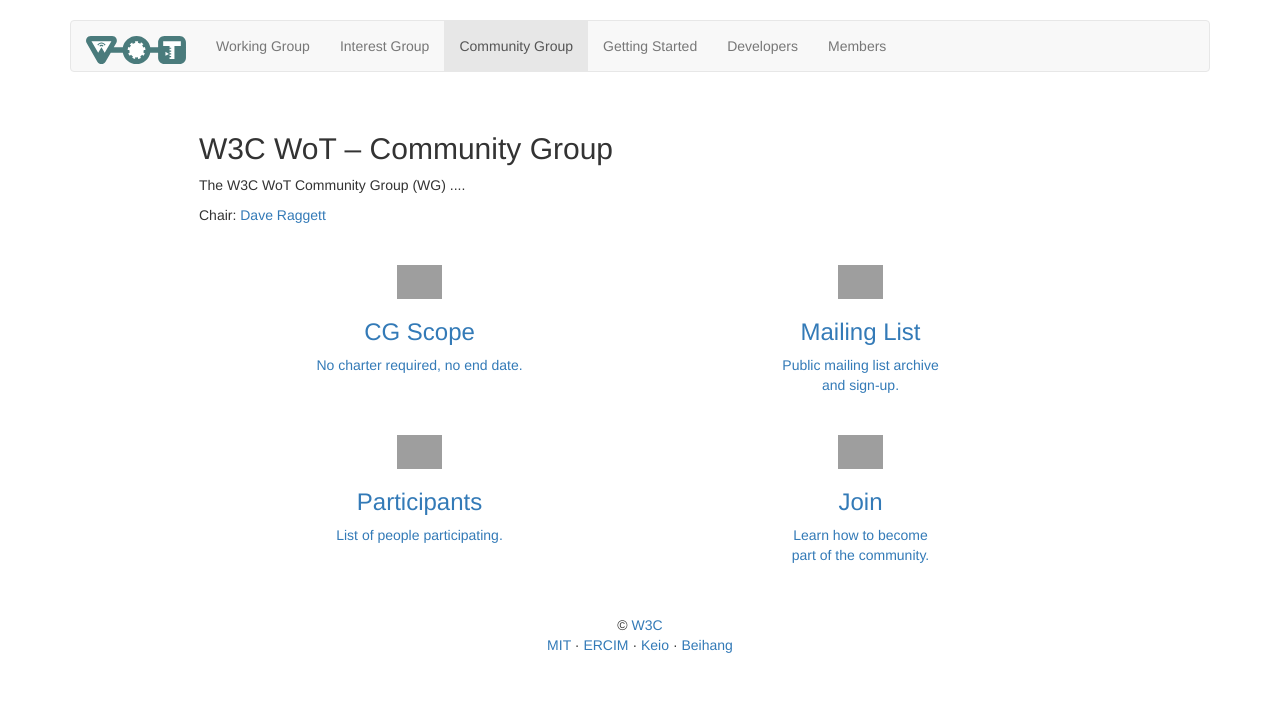
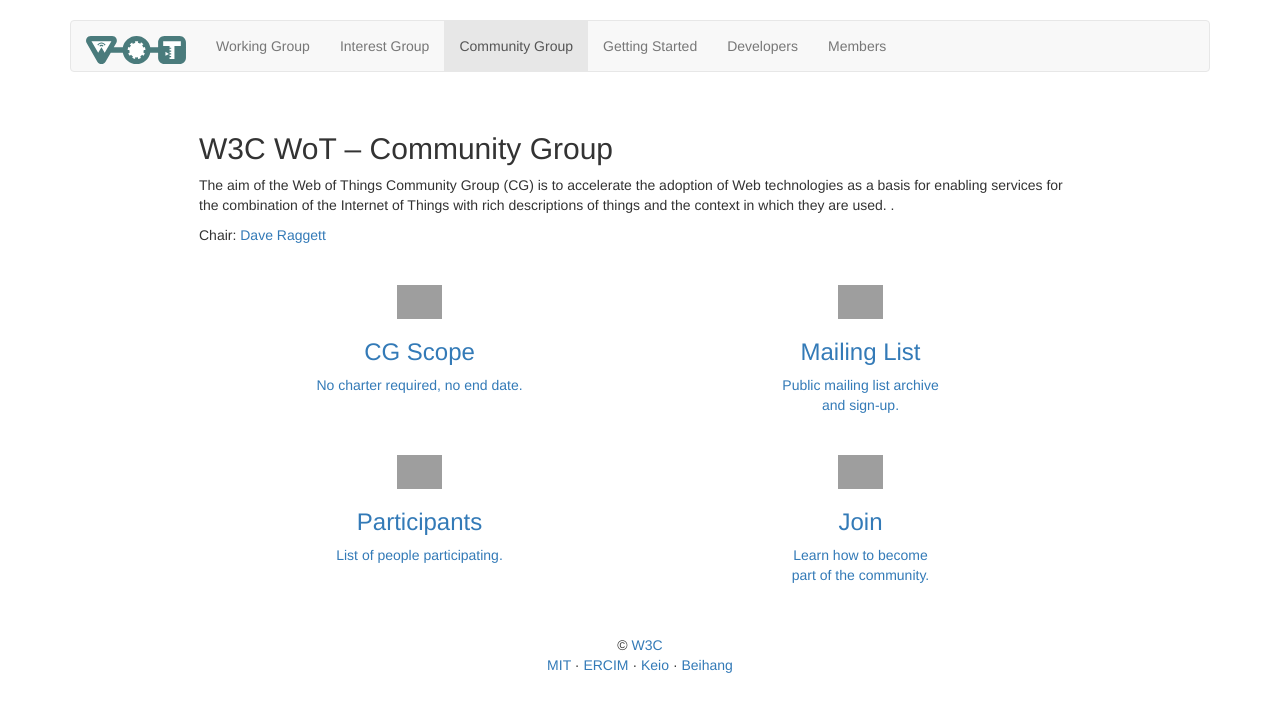
Before and after one commit to danielpeintner/wot-pages, a Jekyll site: the page built from cg/index.html, in a window 1280 px wide, cut to the strip 0-712 px from the top of the page. Built offline with Jekyll 4.4.1, drawn with Linux system fonts in a browser that asks for light colours; nearby versions of some CDN libraries; grey boxes are pictures that could not be loaded.

Commit message:
feat: add CG description

```diff
--- a/cg/index.html
+++ b/cg/index.html
@@ -6,7 +6,7 @@
 <div>
 	<h2>W3C WoT – Community Group</h2>
 	<p>
-		The W3C WoT Community Group (WG) ...</a>.
+		The aim of the Web of Things Community Group (CG) is to accelerate the adoption of Web technologies as a basis for enabling services for the combination of the Internet of Things with rich descriptions of things and the context in which they are used. </a>.
 	</p>
 	<p>Chair: <a href="#">Dave Raggett</a></p>
 
```
